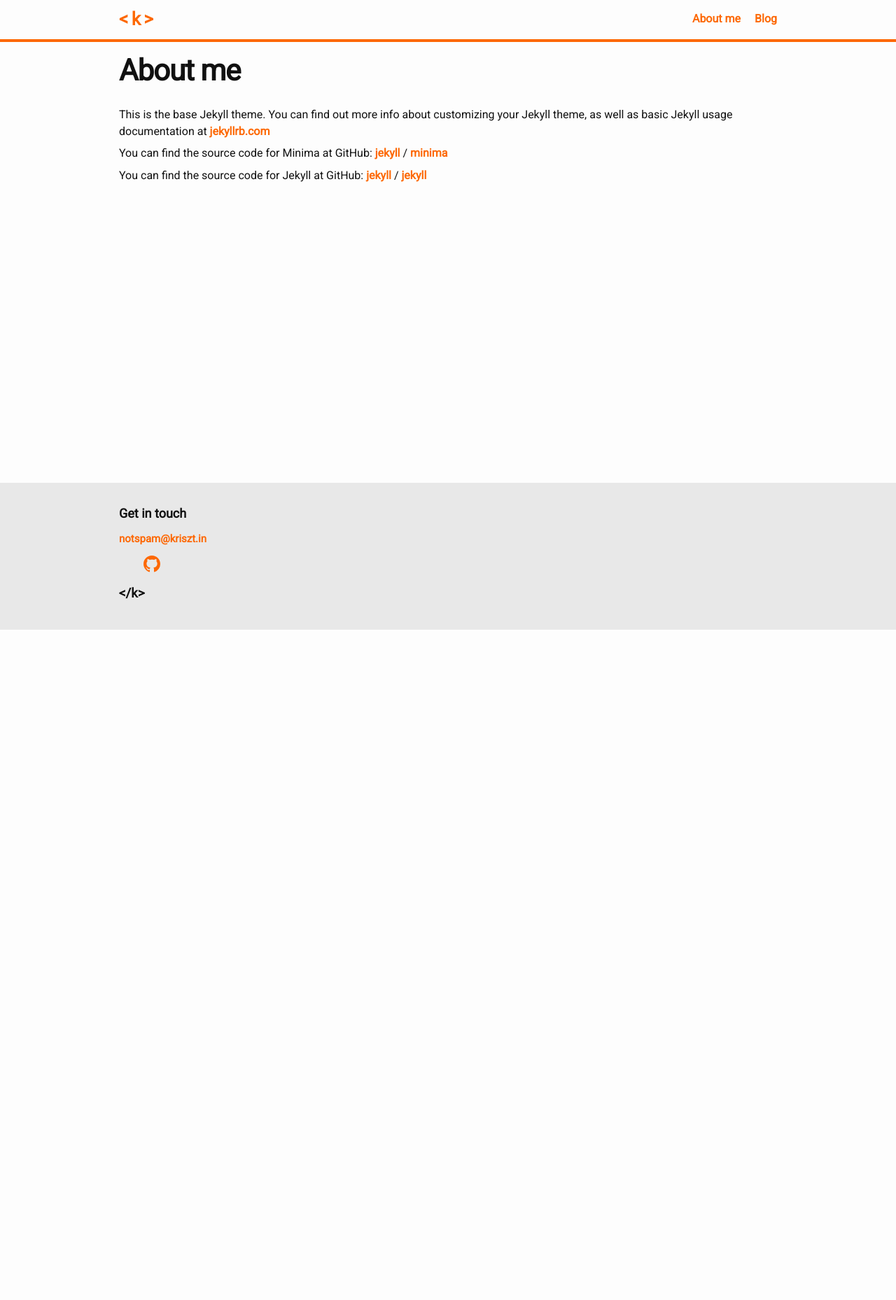
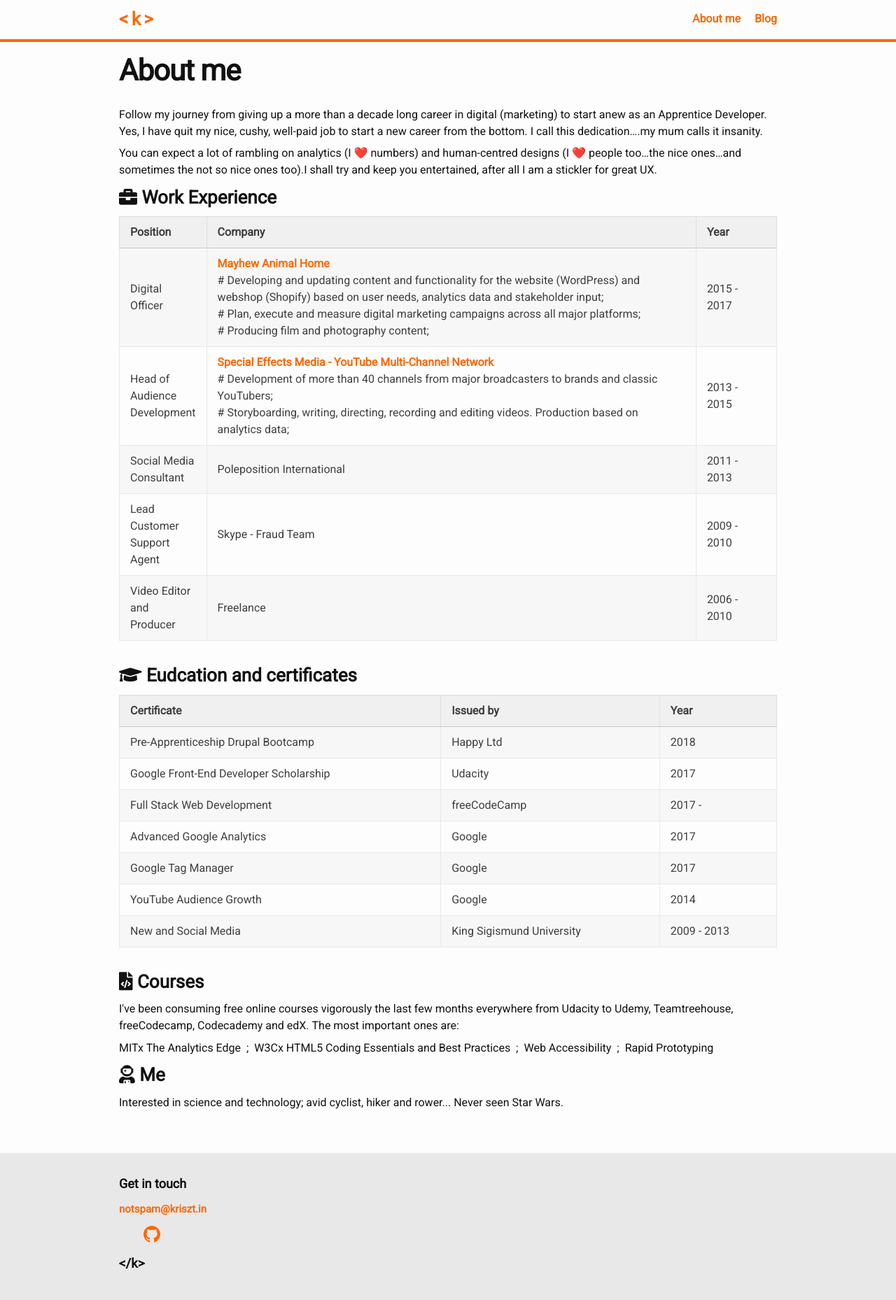
Before and after one commit to krisztin/krisztin.github.io, a Jekyll site: the page built from about.md, in a window 1280 px wide. Shown: the whole page at 70% size. Built offline with Jekyll 4.4.1, drawn with Linux system fonts in a browser that asks for light colours; nearby versions of some CDN libraries; before the commit the page ends 900 px from its top, so only the background shows below that.

Commit message:
adding content to about me

```diff
--- a/_sass/minima/_base.scss
+++ b/_sass/minima/_base.scss
@@ -73,7 +73,7 @@
 }
 
 // tag fontawesome icon on /tags/ page
-h3 i {
+h4 i {
   font-size: $small-font-size;
   color: $grey-color-dark;
 }
--- a/about.md
+++ b/about.md
@@ -4,15 +4,105 @@
 permalink: /about/
 ---
 
-This is the base Jekyll theme. You can find out more info about customizing your Jekyll theme, as well as basic Jekyll usage documentation at [jekyllrb.com](https://jekyllrb.com/)
+Follow my journey from giving up a more than a decade long career in digital (marketing) to start anew as an Apprentice Developer. Yes, I have quit my nice, cushy, well-paid job to start a new career from the bottom. I call this dedication....my mum calls it insanity.
 
-You can find the source code for Minima at GitHub:
-[jekyll][jekyll-organization] /
-[minima](https://github.com/jekyll/minima)
+ You can expect a lot of rambling on analytics (I ❤️ numbers) and human-centred designs (I ❤️ people too...the nice ones...and sometimes the not so nice ones too).I shall try and keep you entertained, after all I am a stickler for great UX.
 
-You can find the source code for Jekyll at GitHub:
-[jekyll][jekyll-organization] /
-[jekyll](https://github.com/jekyll/jekyll)
+<h3><i class="fas fa-briefcase"></i> Work Experience</h3>
 
+<table>
+	<tbody>
+		<tr>
+			<th>Position</th>
+			<th style="width: 843px;">Company</th>
+			<th style="width: 99px;">Year</th>
+		</tr>
+		<tr>
+			<td>Digital Officer</td>
+			<td style="width: 843px;"><a href="https://themayhwe.org">Mayhew Animal Home</a><br />
+			# Developing and updating content and functionality for the website (WordPress) and webshop (Shopify) based on user needs, analytics data and stakeholder input;<br />
+			# Plan, execute and measure digital marketing campaigns across all major platforms;<br />
+			# Producing film and photography content;</td>
+			<td style="width: 99px;">2015 - 2017</td>
+		</tr>
+		<tr>
+			<td>Head of Audience Development</td>
+			<td style="width: 843px;"><a href="http://speceffectmedia.com/">Special Effects Media - YouTube Multi-Channel Network</a><br />
+			# Development of more than 40 channels from major broadcasters to brands and classic YouTubers;<br />
+			# Storyboarding, writing, directing, recording and editing videos. Production based on analytics data;</td>
+			<td style="width: 99px;">2013 - 2015</td>
+		</tr>
+		<tr>
+			<td>Social Media Consultant</td>
+			<td style="width: 843px;">Poleposition International</td>
+			<td style="width: 99px;">2011 - 2013</td>
+		</tr>
+		<tr>
+			<td>Lead Customer Support Agent</td>
+			<td style="width: 843px;">Skype - Fraud Team</td>
+			<td style="width: 99px;">2009 - 2010</td>
+		</tr>
+		<tr>
+			<td>Video Editor and Producer</td>
+			<td style="width: 843px;">Freelance</td>
+			<td style="width: 99px;">2006 - 2010</td>
+		</tr>
+	</tbody>
+</table>
 
-[jekyll-organization]: https://github.com/jekyll
+<h3><i class="fas fa-graduation-cap"></i> Eudcation and certificates</h3>
+
+<table>
+	<tbody>
+		<tr>
+			<th>Certificate</th>
+			<th>Issued by</th>
+			<th>Year</th>
+		</tr>
+		<tr>
+			<td>Pre-Apprenticeship Drupal Bootcamp</td>
+			<td>Happy Ltd</td>
+			<td>2018</td>
+		</tr>
+		<tr>
+			<td>Google Front-End Developer Scholarship</td>
+			<td>Udacity</td>
+			<td>2017</td>
+		</tr>
+		<tr>
+			<td>Full Stack Web Development</td>
+			<td>freeCodeCamp</td>
+			<td>2017 -</td>
+		</tr>
+		<tr>
+			<td>Advanced Google Analytics</td>
+			<td>Google</td>
+			<td>2017</td>
+		</tr>
+		<tr>
+			<td>Google Tag Manager</td>
+			<td>Google</td>
+			<td>2017</td>
+		</tr>
+		<tr>
+			<td>YouTube Audience Growth</td>
+			<td>Google</td>
+			<td>2014</td>
+		</tr>
+		<tr>
+			<td>New and Social Media</td>
+			<td>King Sigismund University</td>
+			<td>2009 - 2013</td>
+		</tr>
+	</tbody>
+</table>
+
+<h3><i class="fas fa-file-code"></i> Courses</h3>
+
+<p>I've been consuming free online courses vigorously the last few months everywhere from Udacity to Udemy, Teamtreehouse, freeCodecamp, Codecademy and edX.&nbsp;The most important ones are:</p>
+
+<p>MITx The Analytics Edge &nbsp;; &nbsp;W3Cx HTML5 Coding Essentials and Best Practices &nbsp;; &nbsp;Web Accessibility &nbsp;; &nbsp;Rapid Prototyping&nbsp;</p>
+
+<h3><i class="fas fa-user-astronaut"></i> Me</h3>
+
+<p>Interested in science&nbsp;and technology;&nbsp;avid cyclist, hiker and rower... Never seen Star Wars.</p>
--- a/tags.html
+++ b/tags.html
@@ -7,7 +7,7 @@
 {% for tag in site.tags %}
   <div class="tag-group">
     {% capture tag_name %}{{ tag | first }}{% endcapture %}
-    <h3 class="tag-head"><i class="fas fa-tag"></i> {{ tag_name }}</h3>
+    <h4 class="tag-head"><i class="fas fa-tag"></i> {{ tag_name }}</h4>
     <a name="{{ tag_name | slugize }}"></a>
     {% for post in site.tags[tag_name] %}
     <article class="archive-item">
```
Also changed, not shown: _layouts/home.html (+4 -6 lines).
